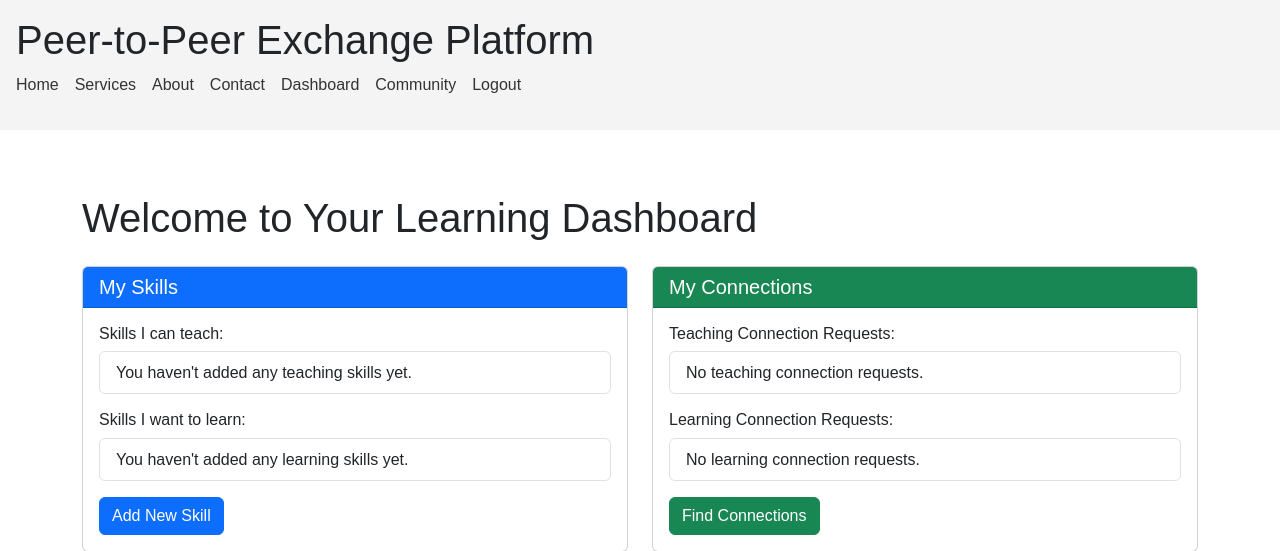
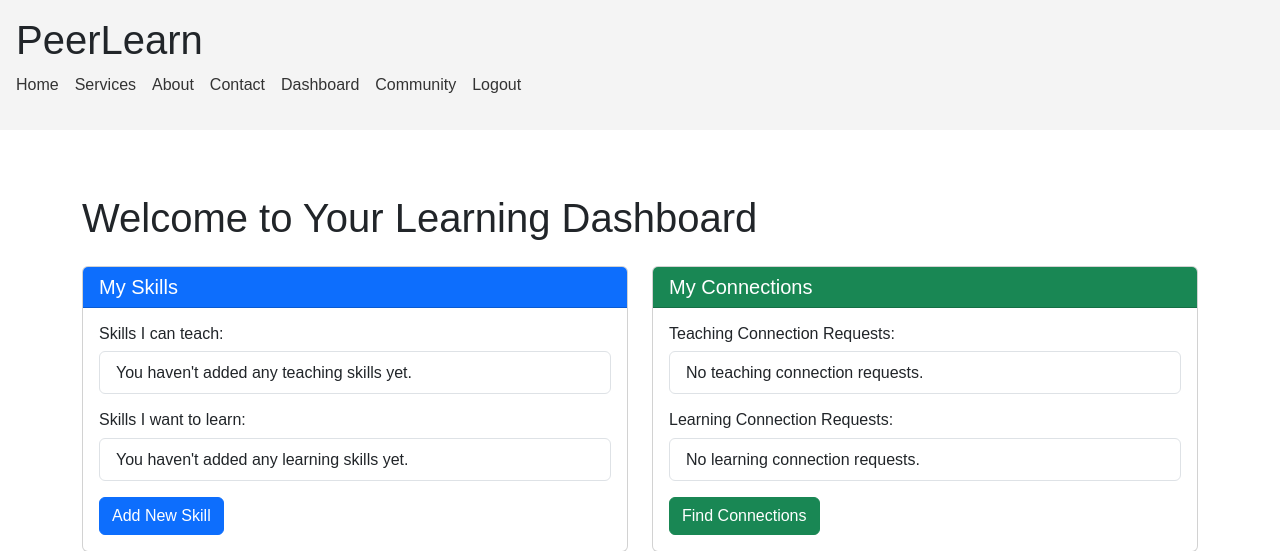
Before and after one commit to quantum-coderX/Peer_to_peer_flaskapp, a Flask app: page /dashboard in a window 1280 px wide. Shown: the top 551 px of the page. Run offline with Flask 3, Linux system fonts and the light colour scheme; the visitor is signed in with stand-in values (Sample User, id 1); data that the repository does not hold is empty.

Commit message:
Change name of app

```diff
--- a/templates/dashboard.html
+++ b/templates/dashboard.html
@@ -143,7 +143,7 @@
     </div>
   </div>
 
-  <div class="row">
+  <div class="row" style="margin-bottom: 20;">
     <div class="col-12">
       <div class="card">
         <div class="card-header bg-info text-white">
--- a/templates/layout.html
+++ b/templates/layout.html
@@ -3,7 +3,7 @@
   <head>
     <meta charset="UTF-8" />
     <meta name="viewport" content="width=device-width, initial-scale=1.0" />
-    <title>{% block title %}Peer-to-Peer Application{% endblock %}</title>
+    <title>{% block title %}PeerLearn{% endblock %}</title>
     <!-- Bootstrap CSS -->
     <link
       href="https://cdn.jsdelivr.net/npm/bootstrap@5.3.0-alpha1/dist/css/bootstrap.min.css"
@@ -107,7 +107,7 @@
   </head>
   <body>
     <header>
-      <h1>Peer-to-Peer Exchange Platform</h1>
+      <h1>PeerLearn</h1>
       <nav>
         <ul>
           <li><a href="{{ url_for('index') }}">Home</a></li>
```
